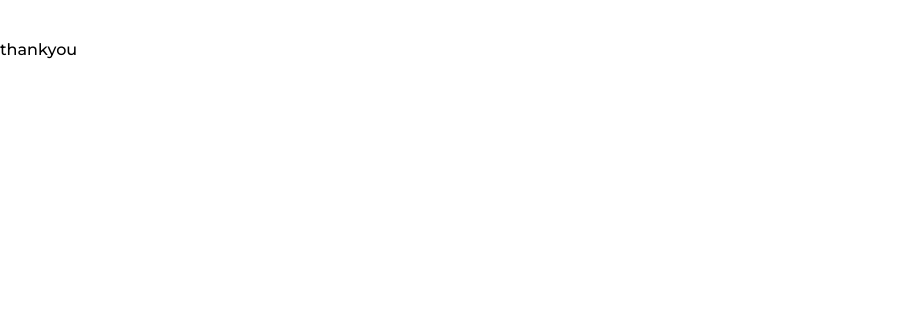
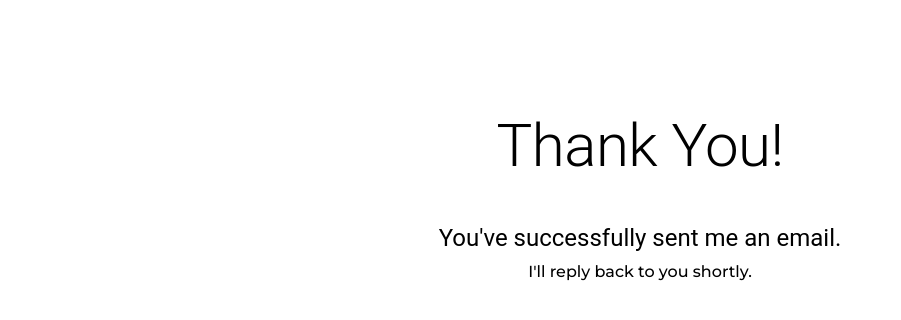
Before and after one commit to AshiqRhn/profile-website, a Next.js app: page /thankyou in a window 1280 px wide. Shown: the top 320 px of the page, without its empty margins (0-901 px from the left). Built offline with nearby package versions, Linux system fonts and the light colour scheme.

Commit message:
Update thankyou.tsx
trying

```diff
--- a/pages/thankyou.tsx
+++ b/pages/thankyou.tsx
@@ -1,8 +1,20 @@
+import { Typography } from '@mui/material'
 import React from 'react'
 
 const thankyou = () => {
   return (
-    <div>thankyou</div>
+    <div style={{marginTop: '90px'}}>
+      <Typography variant="h2" align="center" marginBottom={5}>
+        Thank You!
+      </Typography>
+      <Typography variant="h5" align="center"  marginBottom={1}>
+       You've successfully sent me an email.
+      </Typography>
+      <Typography variant="inherit" align="center">
+      I'll reply back to you shortly.
+      </Typography>
+
+    </div>
   )
 }
 
```
